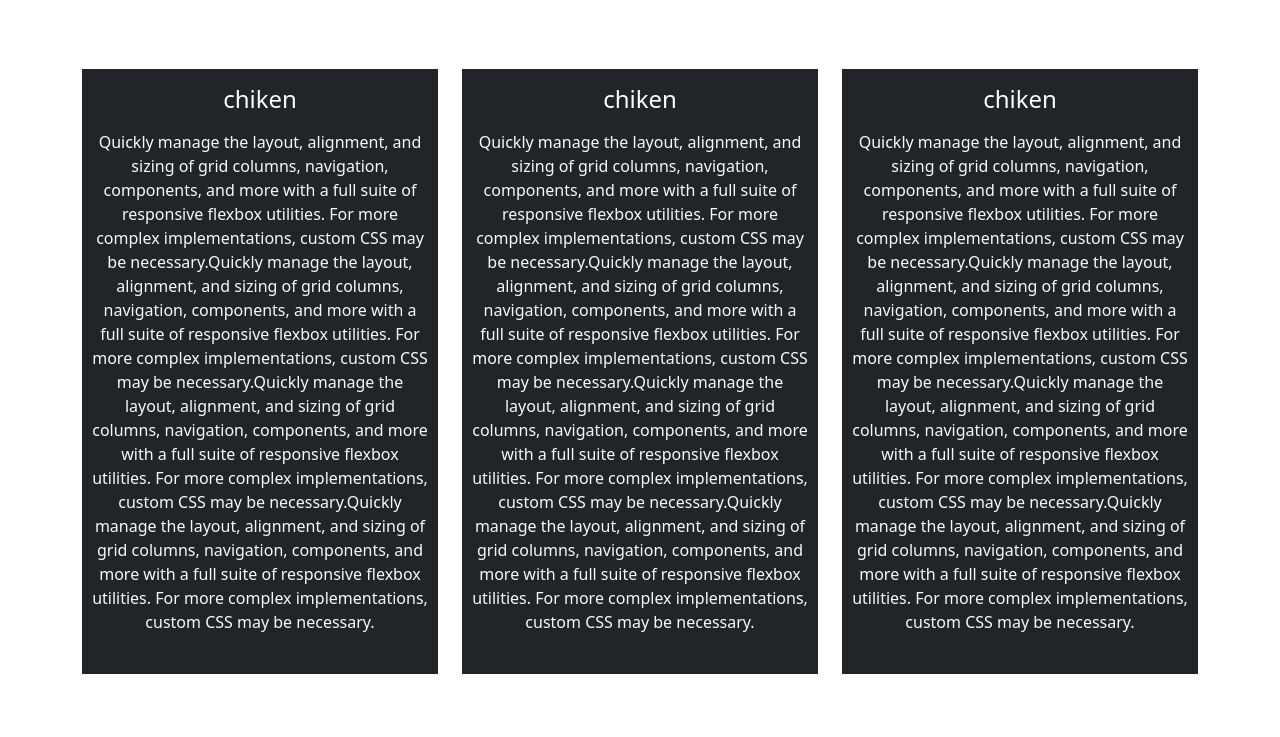
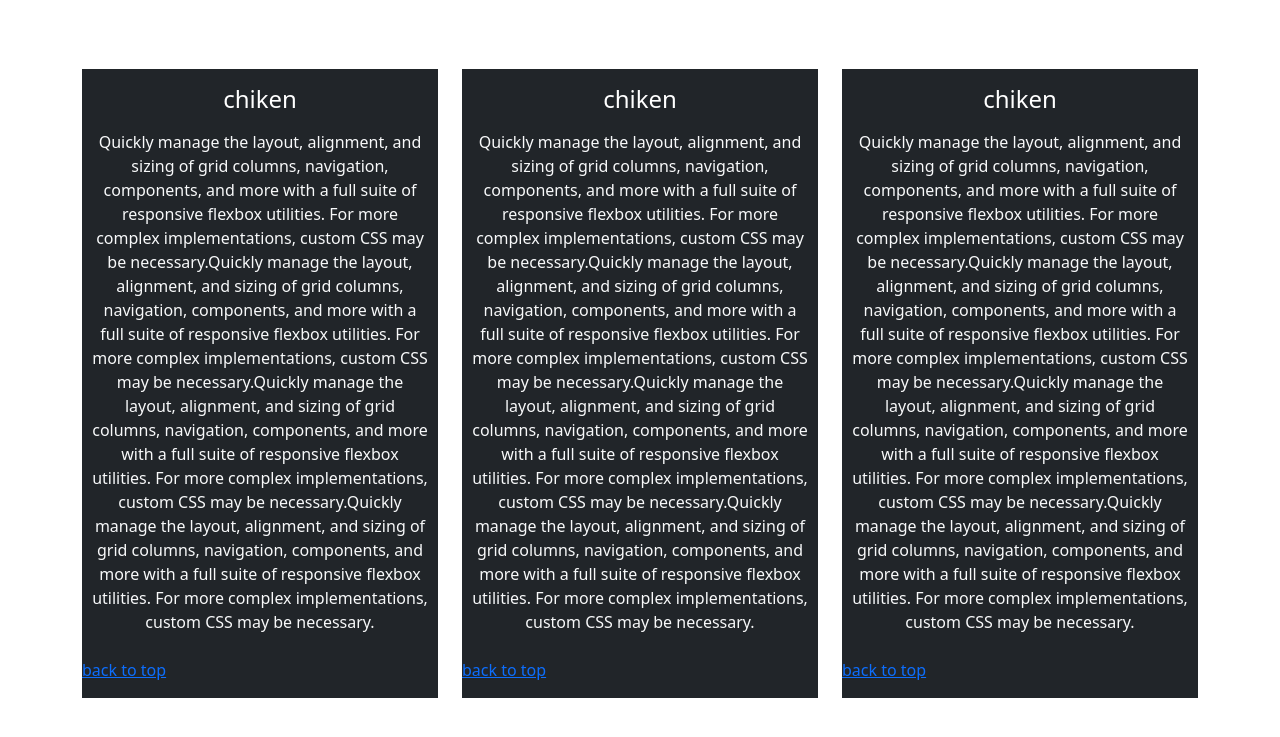
Before and after one commit to zahraaAsgari/mod3-solution, a plain HTML site: page index.html in a window 1280 px wide. Shown: the part 203-940 px from the top of the page. Drawn offline with nearby package versions, Linux system fonts and the light colour scheme.

Commit message:
second change

```diff
--- a/index.html
+++ b/index.html
@@ -52,7 +52,9 @@
                         layout, alignment, and sizing of grid columns, navigation, components, and more with a full suite of responsive flexbox utilities. For more complex implementations, custom CSS may be necessary.Quickly manage the layout, alignment,
                         and sizing of grid columns, navigation, components, and more with a full suite of responsive flexbox utilities. For more complex implementations, custom CSS may be necessary.Quickly manage the layout, alignment, and sizing of grid
                         columns, navigation, components, and more with a full suite of responsive flexbox utilities. For more complex implementations, custom CSS may be necessary.</p>
+                    <span><a href="#top">back to top</a></span>
                 </div>
+
             </div>
             <div class="col-md-4 col-sm-6 col-xs-12  py-3  " id="box">
                 <div class="bg-dark py-3">
@@ -61,6 +63,7 @@
                         layout, alignment, and sizing of grid columns, navigation, components, and more with a full suite of responsive flexbox utilities. For more complex implementations, custom CSS may be necessary.Quickly manage the layout, alignment,
                         and sizing of grid columns, navigation, components, and more with a full suite of responsive flexbox utilities. For more complex implementations, custom CSS may be necessary.Quickly manage the layout, alignment, and sizing of grid
                         columns, navigation, components, and more with a full suite of responsive flexbox utilities. For more complex implementations, custom CSS may be necessary.</p>
+                    <span><a href="#top">back to top</a></span>
                 </div>
             </div>
             <div class="col-md-4 col-sm-12  col-xs-12  py-3  " id="box">
@@ -70,6 +73,7 @@
                         layout, alignment, and sizing of grid columns, navigation, components, and more with a full suite of responsive flexbox utilities. For more complex implementations, custom CSS may be necessary.Quickly manage the layout, alignment,
                         and sizing of grid columns, navigation, components, and more with a full suite of responsive flexbox utilities. For more complex implementations, custom CSS may be necessary.Quickly manage the layout, alignment, and sizing of grid
                         columns, navigation, components, and more with a full suite of responsive flexbox utilities. For more complex implementations, custom CSS may be necessary.</p>
+                    <span><a href="#top">back to top</a></span>
                 </div>
             </div>
         </div>
```
